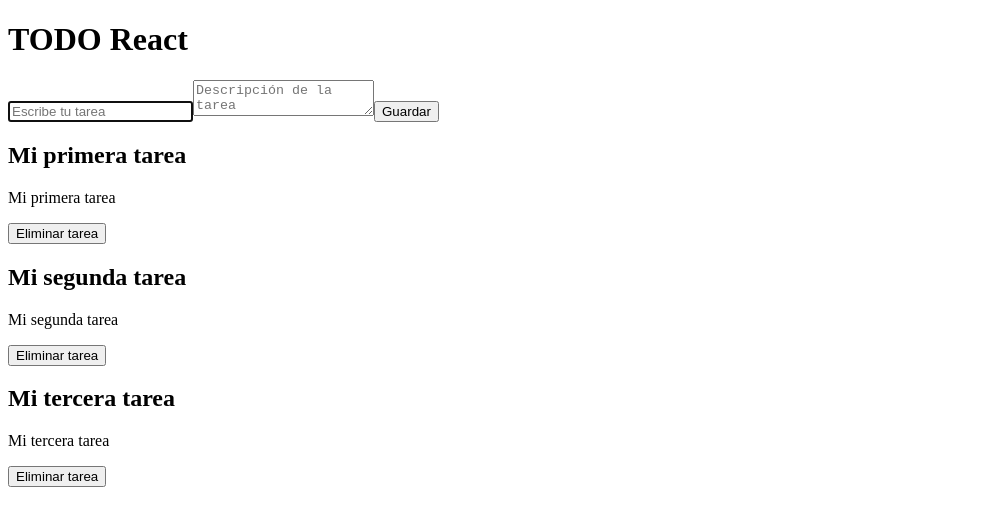
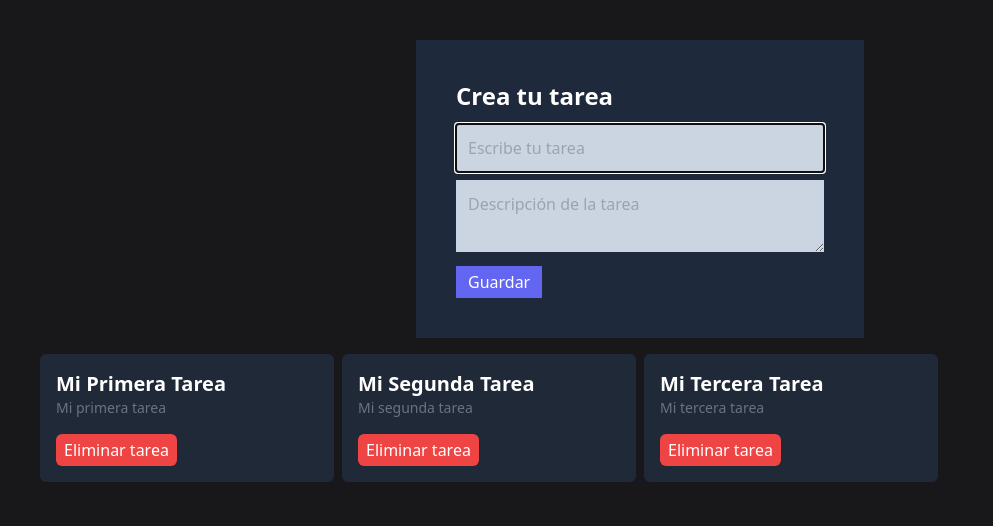
Before and after one commit to CarmeloRicarte/todo-react, a React (Vite) app in the folder todo-react/: page / in a window 1280 px wide. Shown: the top 526 px of the page, without its empty margins (0-993 px from the left). Built offline with nearby package versions, Linux system fonts and the light colour scheme.

Commit message:
feat: add style to components adding TailwindCSS

```diff
--- a/todo-react/package.json
+++ b/todo-react/package.json
@@ -16,6 +16,9 @@
     "@types/react": "^18.0.17",
     "@types/react-dom": "^18.0.6",
     "@vitejs/plugin-react": "^2.1.0",
+    "autoprefixer": "^10.4.12",
+    "postcss": "^8.4.17",
+    "tailwindcss": "^3.1.8",
     "typescript": "^4.6.4",
     "vite": "^3.1.0"
   }
--- /dev/null
+++ b/todo-react/postcss.config.cjs
@@ -0,0 +1,6 @@
+module.exports = {
+  plugins: {
+    tailwindcss: {},
+    autoprefixer: {},
+  },
+}
--- a/todo-react/src/App.tsx
+++ b/todo-react/src/App.tsx
@@ -4,11 +4,12 @@
 
 function App() {
   return (
-    <>
-      <h1>TODO React</h1>
-      <TaskForm />
-      <TaskList />
-    </>
+    <main className="bg-zinc-900 h-screen">
+      <div className="container mx-auto p-10">
+        <TaskForm />
+        <TaskList />
+      </div>
+    </main>
   );
 }
 
--- a/todo-react/src/components/TaskCard.tsx
+++ b/todo-react/src/components/TaskCard.tsx
@@ -8,10 +8,13 @@
   const task = tasks?.find((t: ITask) => t.id === id);
   if (task) {
     return (
-      <div>
-        <h2>{task.title}</h2>
-        <p>{task.description}</p>
-        <button onClick={() => deleteTask && deleteTask(task.id)}>
+      <div className="bg-gray-800 text-white p-4 rounded-md">
+        <h2 className="text-xl font-bold capitalize">{task.title}</h2>
+        <p className="text-gray-500 text-sm">{task.description}</p>
+        <button
+          className="bg-red-500 px-2 py-1 rounded-md mt-4 hover:bg-red-400"
+          onClick={() => deleteTask && deleteTask(task.id)}
+        >
           Eliminar tarea
         </button>
       </div>
--- a/todo-react/src/components/TaskForm.tsx
+++ b/todo-react/src/components/TaskForm.tsx
@@ -27,7 +27,9 @@
     setDescription("");
   };
   return (
-    <form onSubmit={handleSubmit}>
+    <div className="max-w-md mx-auto ">
+      <form onSubmit={handleSubmit} className="bg-slate-800 p-10 mb-4">
+        <h1 className="text-2xl font-bold mb-3 text-white">Crea tu tarea</h1>
         <input
           id="taskInput"
           type="text"
@@ -35,14 +37,19 @@
           placeholder="Escribe tu tarea"
           onChange={(e) => setTitle(e.target.value)}
           autoFocus
+          className="bg-slate-300 p-3 w-full mb-2"
         />
         <textarea
           placeholder="Descripción de la tarea"
           onChange={(e) => setDescription(e.target.value)}
           value={description}
+          className="bg-slate-300 p-3 w-full mb-2"
         ></textarea>
-      <button type="submit">Guardar</button>
+        <button className="bg-indigo-500 px-3 py-1 text-white" type="submit">
+          Guardar
+        </button>
       </form>
+    </div>
   );
 }
 
--- a/todo-react/src/components/TaskList.tsx
+++ b/todo-react/src/components/TaskList.tsx
@@ -6,14 +6,18 @@
 function TaskList() {
   const tasks = useContext(TaskContext)?.tasks;
   if (tasks && tasks.length === 0) {
-    return <h1>No hay tareas aún</h1>;
+    return (
+      <h1 className=" text-white text-4xl font-bold text-center">
+        No hay tareas aún
+      </h1>
+    );
   }
   return (
-    <>
+    <div className="grid grid-cols-4 gap-2">
       {tasks?.map((task: ITask) => (
         <TaskCard key={task.id} id={task.id} />
       ))}
-    </>
+    </div>
   );
 }
 
--- a/todo-react/src/index.css
+++ b/todo-react/src/index.css
@@ -0,0 +1,3 @@
+@tailwind base;
+@tailwind components;
+@tailwind utilities;
--- /dev/null
+++ b/todo-react/tailwind.config.cjs
@@ -0,0 +1,11 @@
+/** @type {import('tailwindcss').Config} */
+module.exports = {
+  content: [
+    "./index.html",
+    "./src/**/*.{js,ts,jsx,tsx}"
+  ],
+  theme: {
+    extend: {},
+  },
+  plugins: [],
+}
```
Also changed, not shown: 1 other file (tests, documents, lock files or other folders). Lines whose indentation alone changed are shown as unchanged.
